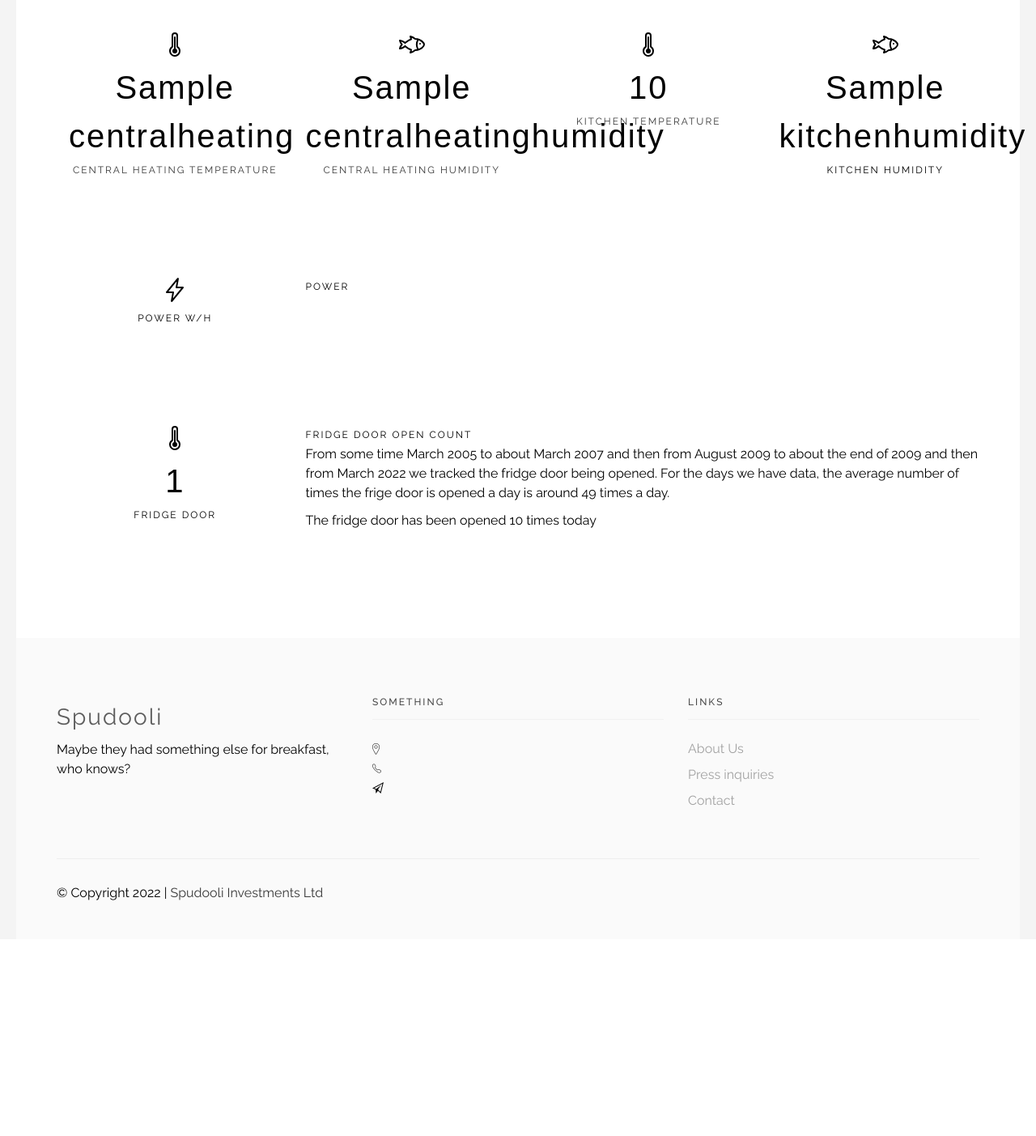
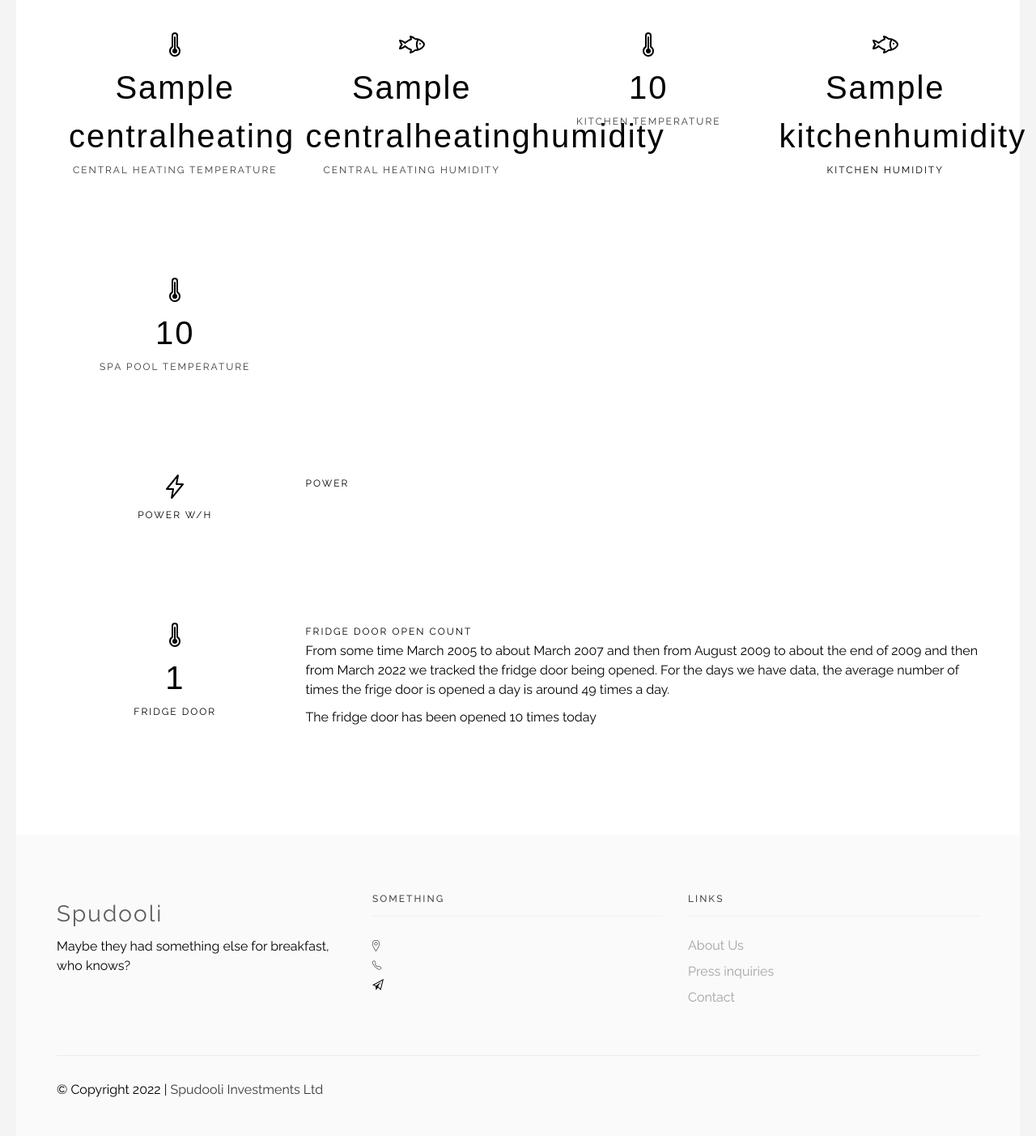
Before and after one commit to spudooli/spudooli.com, a Flask app: template spudoolicom/templates/house.html in a window 1280 px wide. Shown: the part 665-2068 px from the top of the page at 81% size. Before the commit the page ends 1777 px from the top, so only its background shows below. Run offline with Flask 2, Linux system fonts and the light colour scheme; the template is opened without the code that fills it: most values are stand-ins (such as "Sample title", 1, 10 or a date in 2020); data that the repository does not hold is empty; some libraries are stand-ins or nearby versions; some web fonts are replaced.

Commit message:
Add the spa ool temperature and charts

```diff
--- a/spudoolicom/charts.py
+++ b/spudoolicom/charts.py
@@ -41,6 +41,10 @@ def charts(where):
         pageHeading = "Traeger Temperature"
         charts = glob.glob("spudoolicom/static/charts/traeger*")
 
+    elif where == "spa":
+        pageHeading = "Spa Pool"
+        charts = glob.glob("spudoolicom/static/charts/spa*")
+
     else:
         pageHeading = "Nope"
         charts = ""
--- a/spudoolicom/templates/house.html
+++ b/spudoolicom/templates/house.html
@@ -86,6 +86,23 @@
           </div>
         </div>
 
+
+        <div class="container-counter-box">
+          <div class="container">
+            <div class="row">
+              <div class="col-md-3">
+                <div class="counter-box wow fadeInUp" data-wow-delay=".8s">
+                  <ion-icon name="thermometer-outline"></ion-icon>
+                  <div class="counter-number"> {{ waterTemp | safe}} </div>
+                  <div class="counter-title"> <a href="/house/charts/spa">Spa Pool Temperature</a></div>
+                </div>
+              </div>
+
+
+            </div>
+          </div>
+        </div>
+
         <div class="container-counter-box">
           <div class="container">
             <div class="row">
--- a/spudoolicom/templates/money.html
+++ b/spudoolicom/templates/money.html
@@ -229,8 +229,8 @@
                                                     <div class="counter-title">The changing habits of our spend at The Warehouse</div>
                                                     <p>At one point it seemed we were in The Warehouse almost every
                                                         weekend and then suddenyly it occured to me
-                                                        that it was ages since I was last there. I asusme it's because we stopped buying stuff for the jids.
-                                                        The chart below shows why.
+                                                        that it was bloody ages since I was last there. I assume it's because we stopped buying stuff for the kids.
+                                                        The chart below shows our The Warehouse purchase history $ spend by month.
                                                     </p>
                                                     <p>If I was to guess, our spend at McDonalds would possibly follow a
                                                         similar track. One day I will find out.</p>
```
Also changed, not shown: spudoolicom/house.py (+7 -1 lines).
